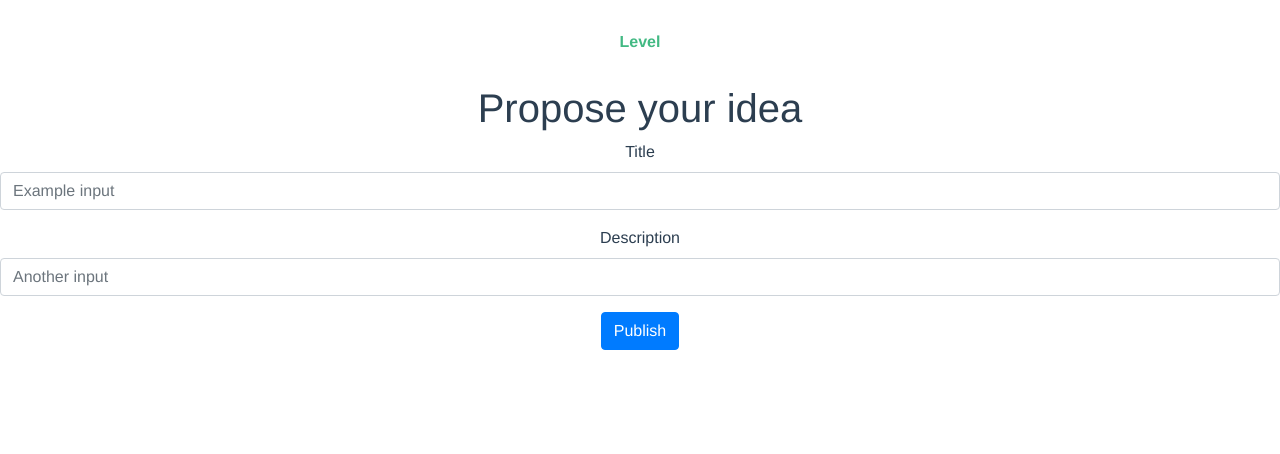
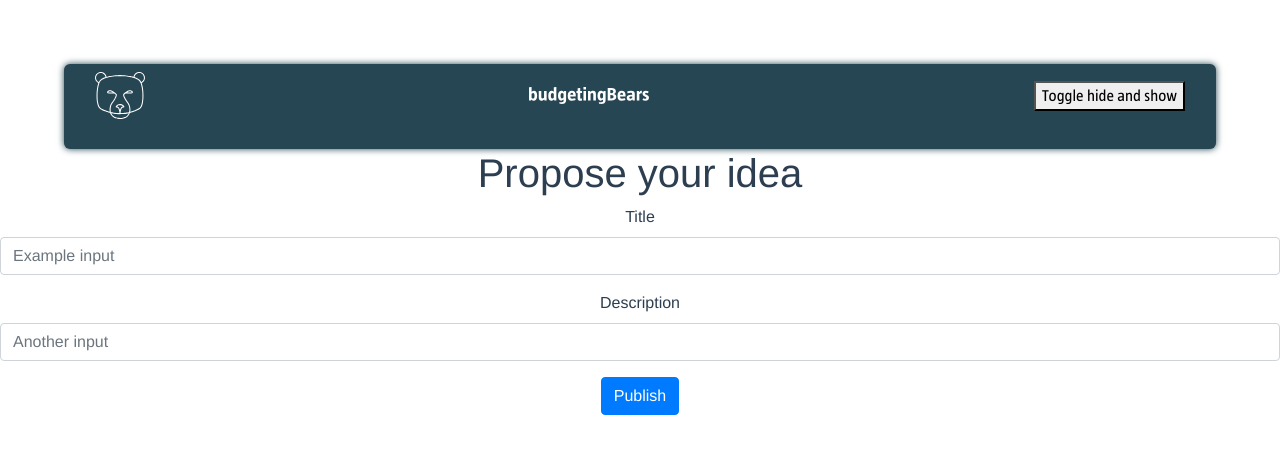
Before and after one commit to unkelhoebbi/budgeting-bears-fe, a Vue app: page /#/level in a window 1280 px wide. Shown: the top 454 px of the page. Built offline with nearby package versions, Linux system fonts and the light colour scheme; no server answers.

Commit message:
Add budget details to level overview.

```diff
--- a/src/App.vue
+++ b/src/App.vue
@@ -1,9 +1,15 @@
 <template>
-    <div id="nav">
-        <router-link to="/level">Level</router-link>
-    </div>
+    <BudgetDetails/>
     <router-view/>
 </template>
+<script>
+    import BudgetDetails from "./components/BudgetDetails";
+    export default {
+        components: {
+            BudgetDetails
+        }
+    }
+</script>
 <style>
     #app {
         font-family: Avenir, Helvetica, Arial, sans-serif;
--- /dev/null
+++ b/src/components/BudgetDetails.vue
@@ -0,0 +1,39 @@
+<template>
+    <div class="top-info">
+        <nav class="navbar navbar-light navbar-expand-md">
+            <div v-on:click="show = !show" class="container-fluid">
+                <img class="align-content-center my-auto" src='~@/assets/svg_white_head.svg' style="width: 50px;">
+                <img src='~@/assets/svg_white_budgetingBears_text.svg' style="width: 120px;">
+                <button v-on:click="isHidden = !isHidden">Toggle hide and show</button>
+
+                <h1 v-if="!isHidden">Hide me on click event!</h1>
+            </div>
+        </nav>
+    </div>
+</template>
+
+<script>
+    export default {
+        name: "BudgetDetails",
+        data() {
+            return {
+                isHidden: true
+            }
+        }
+    }
+</script>
+
+<style scoped>
+    .top-info {
+        background: #264653;
+        box-shadow: 0px 0px 7px #264653;
+        font-family: Taz;
+        color: #ffffff;
+        width: 90%;
+        margin-right: 5%;
+        margin-left: 5%;
+        margin-top: 5%;
+        border-radius: 6px;
+        height: 85px;
+    }
+</style>
--- a/src/main.js
+++ b/src/main.js
@@ -6,7 +6,10 @@ import "bootstrap/dist/css/bootstrap.min.css";
 import axios from 'axios'
 import VueAxios from 'vue-axios'
 
-createApp(App).use(router).use(VueAxios, axios).mount('#app')
+createApp(App)
+    .use(router)
+    .use(VueAxios, axios)
+    .mount('#app')
 
 axios.get('https://blazor1291.azurewebsites.net/sgdata').then((response) => {
     console.log(response.data)
```
Also changed, not shown: src/assets/svg_white_budgetingBears_text.svg (added), src/assets/svg_white_head.svg (added).
